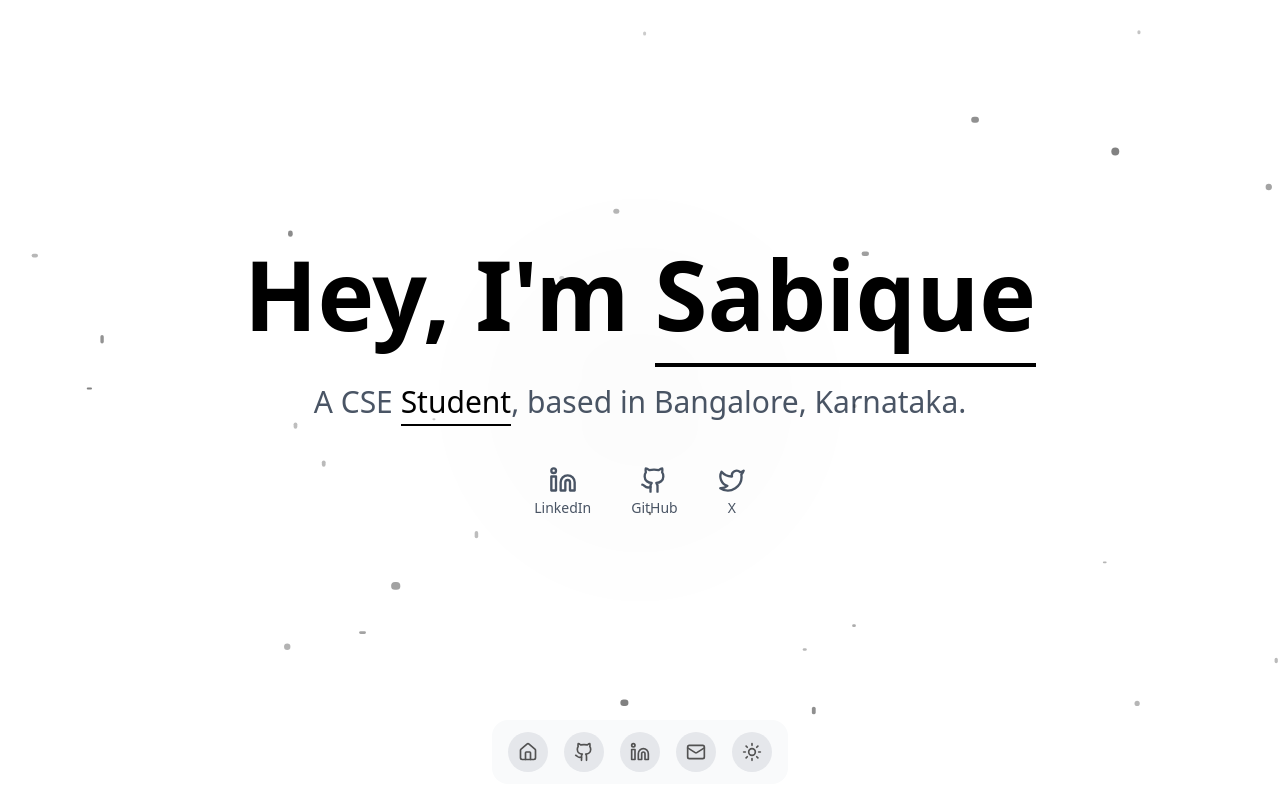
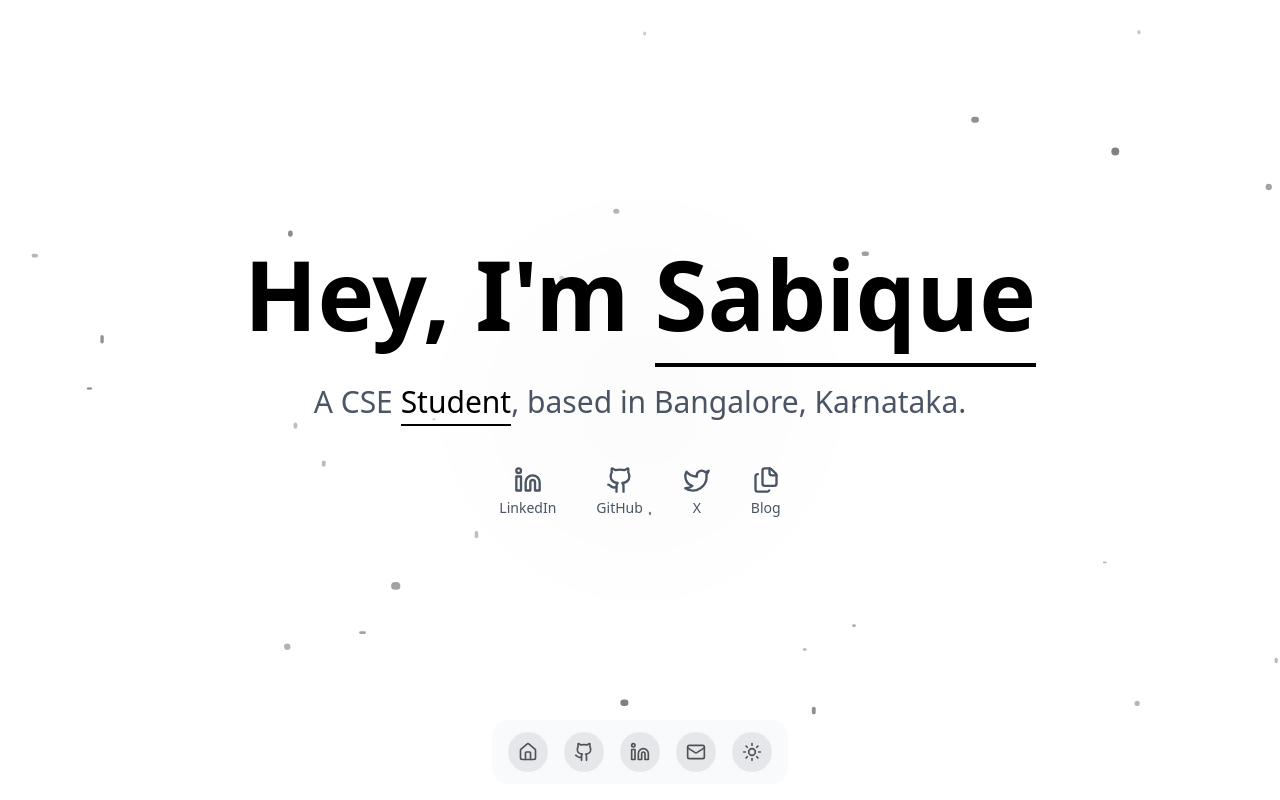
Before and after one commit to Sabique-Islam/Portfolio, a Next.js app: page / in a window 1280 px wide. Shown: the top 800 px of the page. Built offline with nearby package versions, Linux system fonts and the light colour scheme.

Commit message:
chore: add blog link

```diff
--- a/src/components/Pages/Hero.tsx
+++ b/src/components/Pages/Hero.tsx
@@ -4,7 +4,7 @@ import React from "react";
 import { useTheme } from "next-themes";
 import Particles from "@/components/ui/particles";
 import Glow from "@/components/ui/glow";
-import { Twitter, Github, Linkedin } from "lucide-react";
+import { Twitter, Github, Linkedin, Files } from "lucide-react";
 
 const Hero: React.FC = () => {
   const { theme } = useTheme();
@@ -39,7 +39,9 @@ const Hero: React.FC = () => {
               className="flex flex-col items-center text-gray-600 dark:text-gray-300 hover:text-blue-500 transition-transform duration-200 hover:scale-110"
             >
               <Linkedin size={28} />
-              <span className="mt-1 text-xs sm:text-sm font-medium">LinkedIn</span>
+              <span className="mt-1 text-xs sm:text-sm font-medium">
+                LinkedIn
+              </span>
             </a>
 
             <a
@@ -49,7 +51,9 @@ const Hero: React.FC = () => {
               className="flex flex-col items-center text-gray-600 dark:text-gray-300 hover:text-black dark:hover:text-white transition-transform duration-200 hover:scale-110"
             >
               <Github size={28} />
-              <span className="mt-1 text-xs sm:text-sm font-medium">GitHub</span>
+              <span className="mt-1 text-xs sm:text-sm font-medium">
+                GitHub
+              </span>
             </a>
 
             <a
@@ -60,6 +64,16 @@ const Hero: React.FC = () => {
             >
               <Twitter size={28} />
               <span className="mt-1 text-xs sm:text-sm font-medium">X</span>
+            </a>
+
+            <a
+              href="https://inxcribe.netlify.app/"
+              target="_blank"
+              rel="noopener noreferrer"
+              className="flex flex-col items-center text-gray-600 dark:text-gray-300 hover:text-sky-500 transition-transform duration-200 hover:scale-110"
+            >
+              <Files size={28} />
+              <span className="mt-1 text-xs sm:text-sm font-medium">Blog</span>
             </a>
           </div>
 
```
